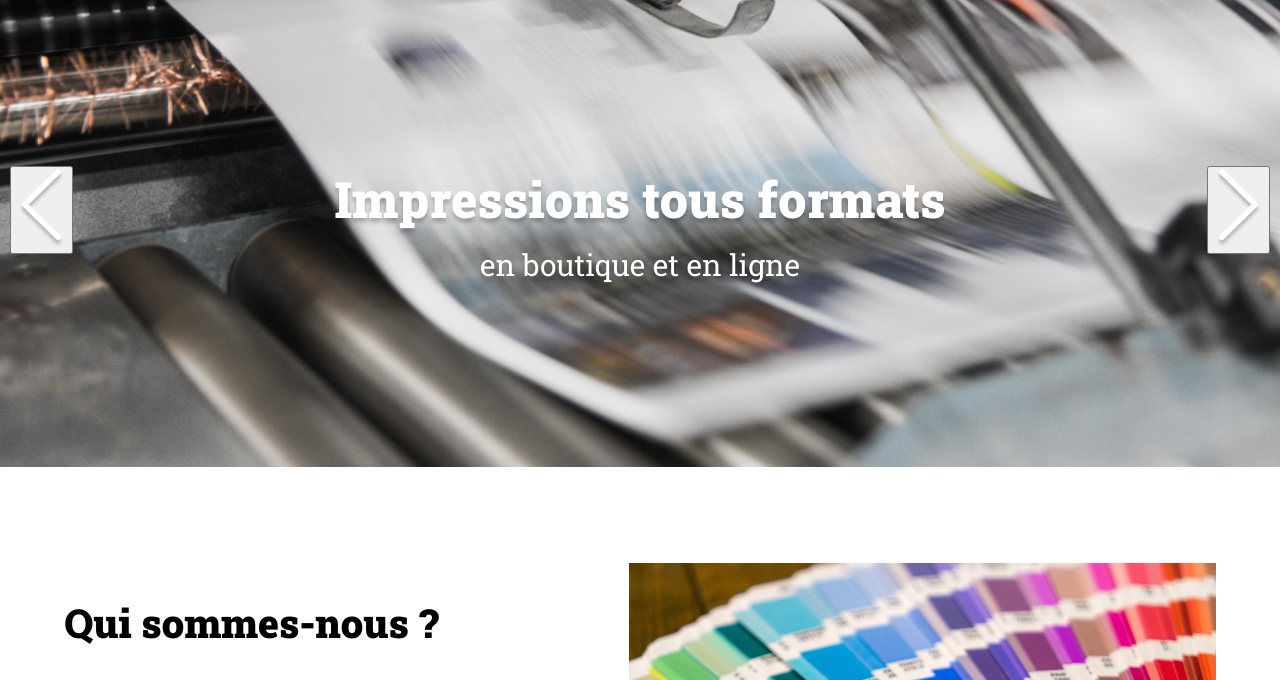
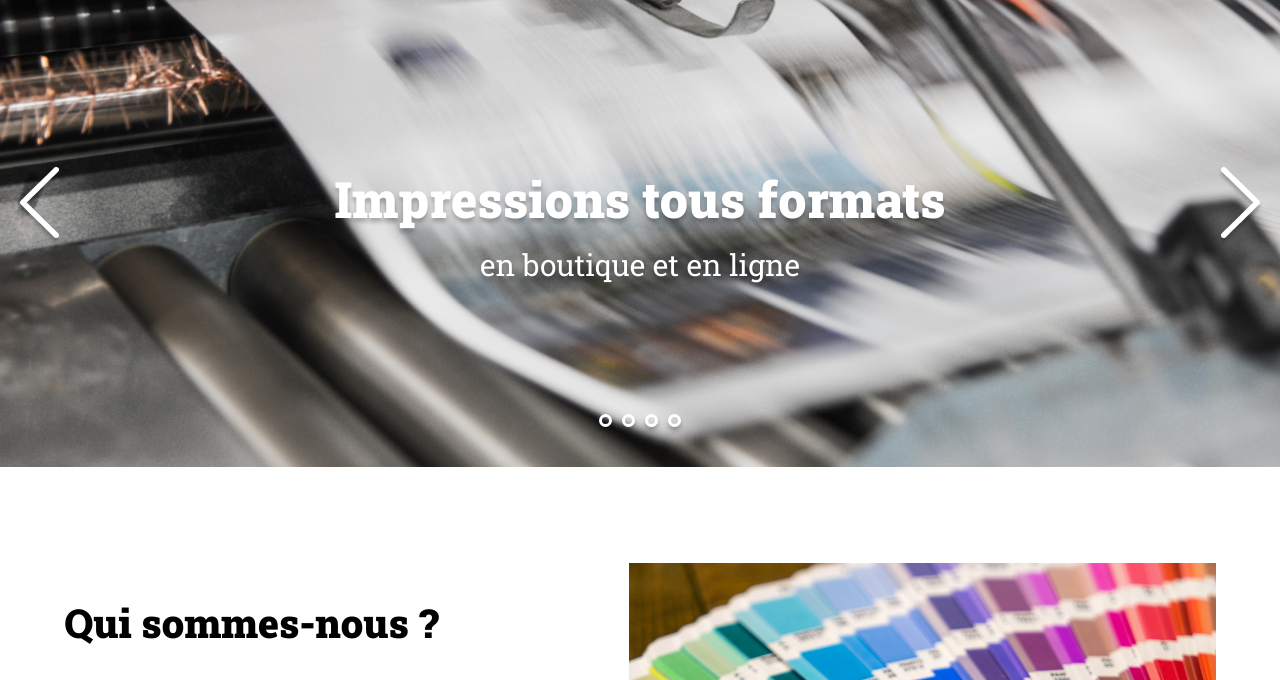
Before and after one commit to universmc/Print-it, a plain HTML site: page index.html in a window 1280 px wide. Shown: the part 104-784 px from the top of the page. Drawn offline with Linux system fonts and the light colour scheme.

Commit message:
bullet-for-nb-slides

```diff
--- a/assets/script.js
+++ b/assets/script.js
@@ -14,7 +14,7 @@ const slides = [
 	{
 		"image":"slide4.png",
 		"tagLine":"Autocollants <span>avec découpe laser sur mesure</span>"
-	}
+	},
 ]
 
 
@@ -27,3 +27,15 @@ const slides = [
  bouton2.addEventListener("click", () => {
 	console.log("click OK button slide droit")
  })
+
+
+
+// bullet point
+let numberOfSlides = slides.length;
+
+ const dotsContainer = document.querySelector('.dots');
+for (let i = 0; i < numberOfSlides; i++) { // boucle for pour compté le nombre d'image
+    const dot = document.createElement('div');
+    dot.className = 'dot';
+    dotsContainer.appendChild(dot);
+}
--- a/assets/style.css
+++ b/assets/style.css
@@ -139,7 +139,12 @@ header {
 	position: absolute;
 	right: 10px;
 }
-
+button {
+    background: none;
+    border: none;
+    outline: none;
+    box-shadow: none;
+}
 
 
 
```
